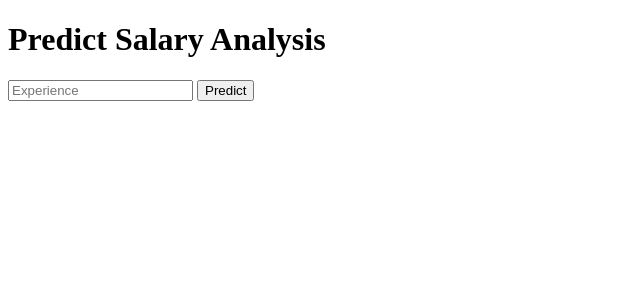
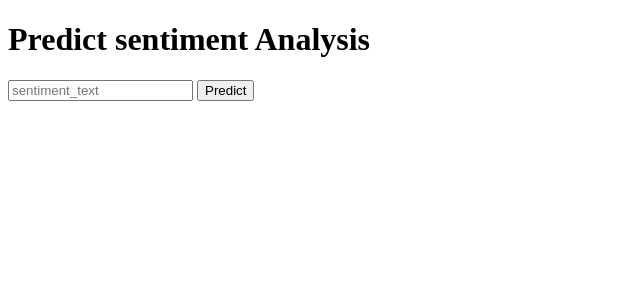
Before and after one commit to kumbojusantoshkumar/Text-automobile-sentiment-analysis, a Flask app: page / in a window 1280 px wide. Shown: the top 300 px of the page, without its empty margins (0-640 px from the left). Run offline with Flask 2, Linux system fonts and the light colour scheme; parts of the project's set-up code (start-up, migrations or seed data) failed here and were passed over.

Commit message:
Add files via upload

```diff
--- a/template/index.html
+++ b/template/index.html
@@ -3,7 +3,7 @@
 <!--From https://codepen.io/frytyler/pen/EGdtg-->
 <head>
   <meta charset="UTF-8">
-  <title>ML API</title>
+  <title>Predict sentiment analysis</title>
   <link href='https://fonts.googleapis.com/css?family=Pacifico' rel='stylesheet' type='text/css'>
 <link href='https://fonts.googleapis.com/css?family=Arimo' rel='stylesheet' type='text/css'>
 <link href='https://fonts.googleapis.com/css?family=Hind:300' rel='stylesheet' type='text/css'>
@@ -13,13 +13,11 @@
 
 <body>
  <div class="login">
-	<h1>Predict Salary Analysis</h1>
+	<h1>Predict sentiment Analysis</h1>
 
      <!-- Main Input For Receiving Query to our ML -->
     <form action="{{ url_for('predict')}}"method="post">
-    	<input type="text" name="experience" placeholder="Experience" required="required" />
-
-
+    	<input type="text" name="sentiment_text" placeholder="sentiment_text" required="required" />
         <button type="submit" class="btn btn-primary btn-block btn-large">Predict</button>
     </form>
 
```
